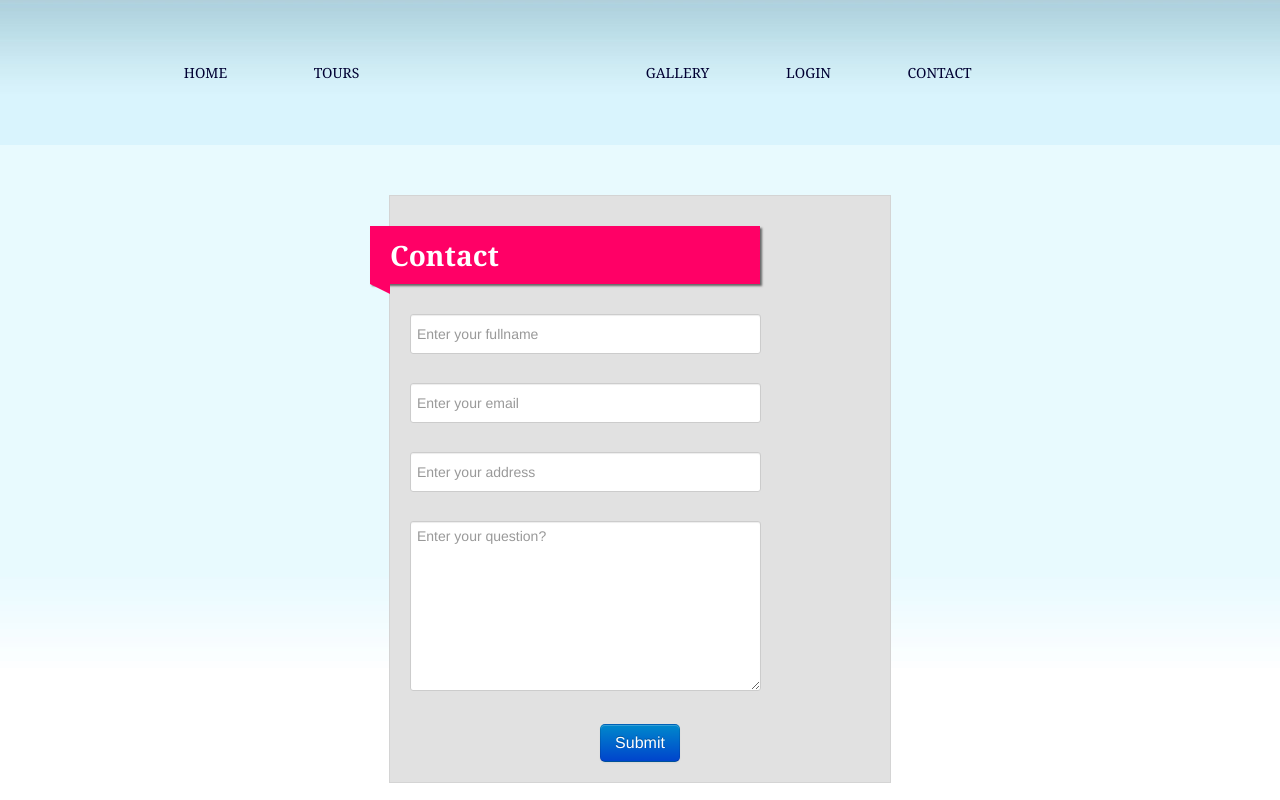
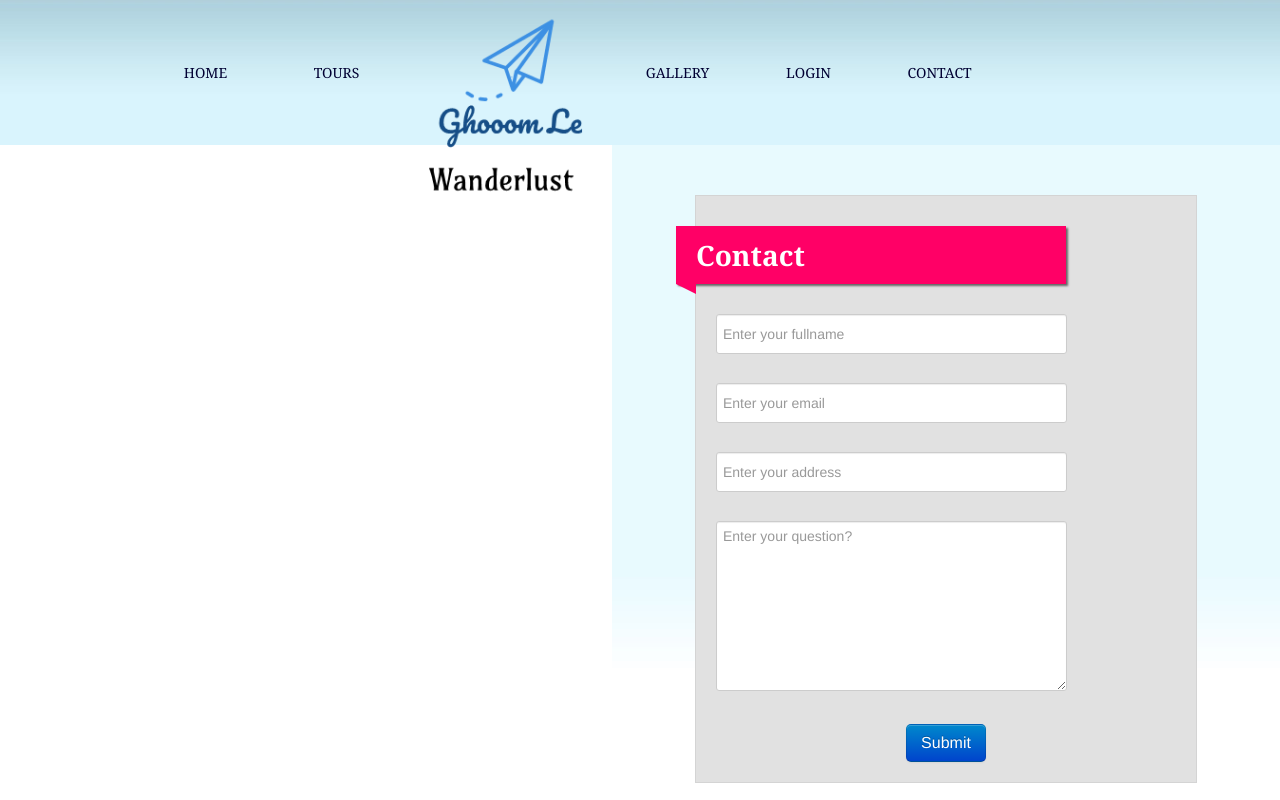
Before and after one commit to shivak215/ask.github.io, a plain HTML site: page contact.html in a window 1280 px wide. Shown: the top 800 px of the page. Drawn offline with Linux system fonts and the light colour scheme.

Commit message:
Update contact.html

```diff
--- a/contact.html
+++ b/contact.html
@@ -24,7 +24,7 @@
     	<li><a href="index.html">Home</a></li>
         <li><a href="tour.html">Tours</a></li>
     </ul>
-    <a href="index.html"><img src="" width="190"/></a>
+    <a href="index.html"><img src="image/logo.png" width="190"/></a>
     <ul>
     	<li><a href="gallery.html">Gallery</a></li>
         <li><a href="#login_form" role="button" data-toggle="modal">Login</a></li>
```
